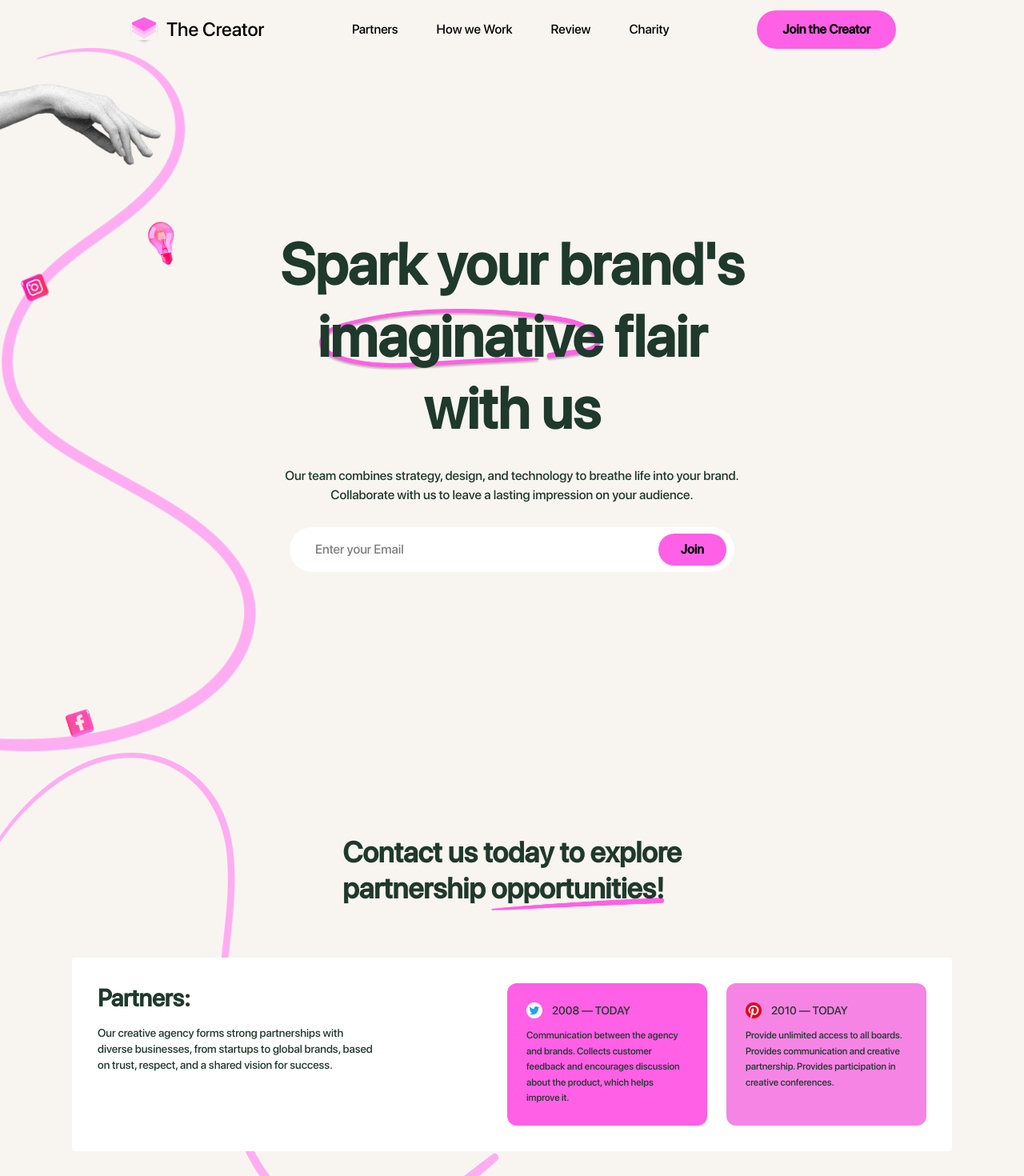
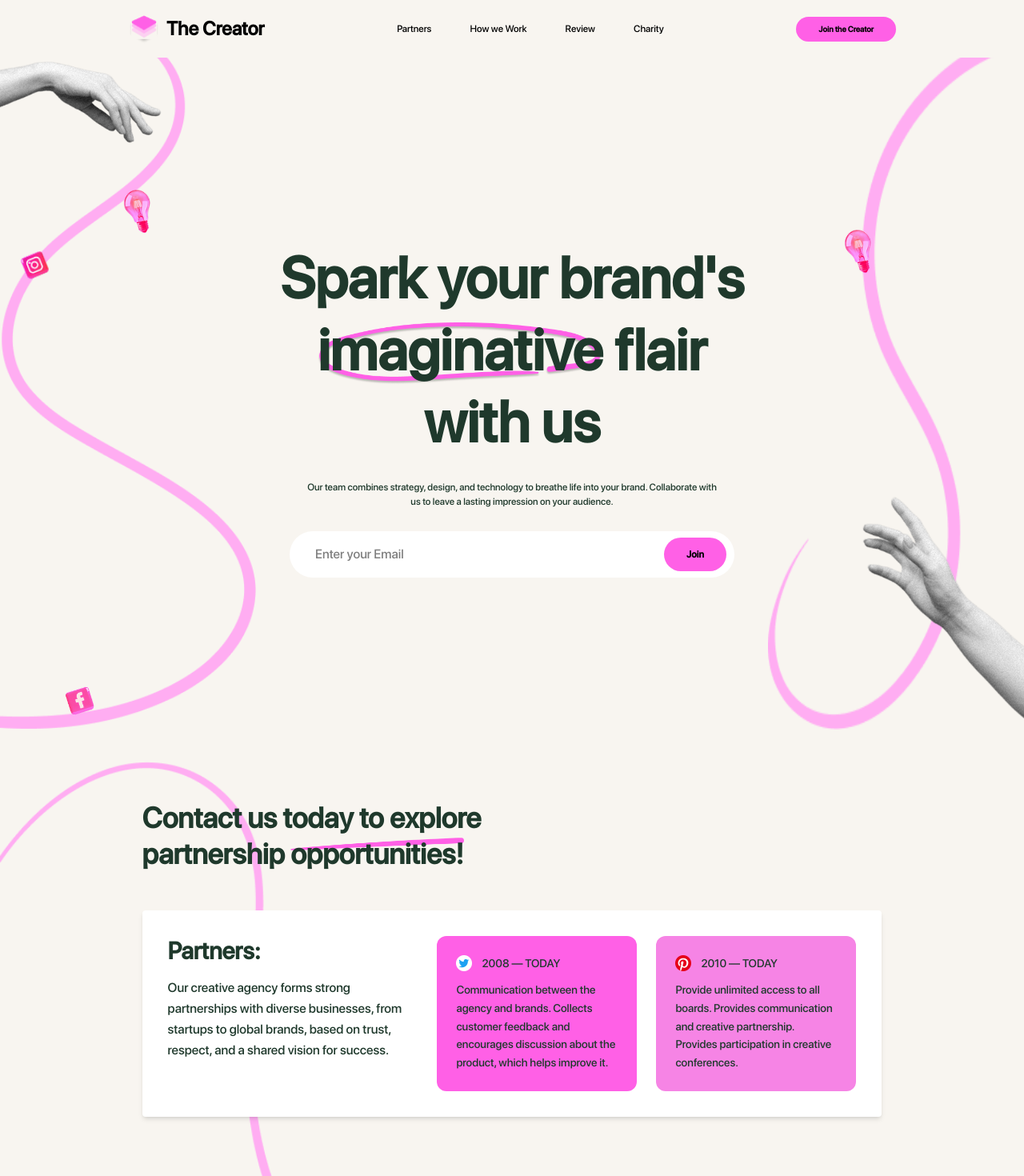
Before and after one commit to muzamil818/creator, a React (Vite) app: page / in a window 1280 px wide. Shown: the top 1470 px of the page at 80% size. Built offline with nearby package versions, Linux system fonts and the light colour scheme.

Commit message:
made responive

```diff
--- a/src/App.tsx
+++ b/src/App.tsx
@@ -15,7 +15,7 @@ function App() {
       <HowWeWork />
       <HowWeWork2 />
       <Review />
-      <div className="py-16 px-[245px]  flex  justify-center items-center gap-8 bg-[#F8F5F0] ">
+      <div className="py-12 lg:py-16 lg:px-[245px] sm:flex-col  lg:flex  lg:justify-center lg:items-center lg:gap-8 bg-[#F8F5F0] ">
         <Charity img={img} img1={img1}/>
         <Charity className="bg-white" divClass="relative top-[-15%] gap-8" titleClass="text-4xl font-bold px-[32px]" title="Charity"/>
       </div>
--- a/src/components/Button.tsx
+++ b/src/components/Button.tsx
@@ -7,7 +7,7 @@ type btn = {
 const Button = ({btnText, className}: btn) => {
   return (
     <div>
-        <button className={`bg-[#FF60E6] font-semibold rounded-full px-[28px] py-[8px]  hover:bg-[#FFADF2] transition-all cursor-pointer ${className}`}>{btnText}</button>
+        <button className={`bg-[#FF60E6] font-semibold rounded-full lg:px-[28px] lg:py-[8px]  hover:bg-[#FFADF2] transition-all cursor-pointer ${className}`}>{btnText}</button>
     </div>
   )
 }
--- a/src/components/Charity.tsx
+++ b/src/components/Charity.tsx
@@ -11,7 +11,7 @@ const Charity = ({className, img, img1, titleClass, title, divClass}: types) =>
   return (
     <div id="charity" className="h-[60vh] w-full flex justify-center items-center  bg-[#F8F5F0]">
 
-        <div className={`rounded h-[315px] w-[380px] flex  flex-col gap-[20px] text-[#1F392C] bg-[#FF60E6] justify-center ${className}`}>
+        <div className={`rounded  lg:h-[315px] lg:w-[380px] h-[280px] w-[240px] sm:h-[300px] sm:w-[260px] flex  flex-col gap-[20px] text-[#1F392C] bg-[#FF60E6] justify-center ${className}`}>
             <div className="flex flex-col gap-2" >
                 <img src={img} alt="" />
                 <img src={img1} alt="" />
--- a/src/components/Footer.tsx
+++ b/src/components/Footer.tsx
@@ -4,24 +4,24 @@ import { FaSquareInstagram } from "react-icons/fa6";
 import { FaLinkedin } from "react-icons/fa";
 const Footer = () => {
   return (
-    <div className="flex flex-col  py-16 gap-16 justify-center items-center text-center bg-[#F8F5F0] h-[55vh] text-[#1F392C]" >
+    <div className="flex flex-col  py-16 gap-16 justify-center items-center text-center bg-[#F8F5F0] h-[65vh] text-[#1F392C]" >
         <div className="flex flex-col gap-3">
-            <h1 className="text-4xl">We are waiting for you to contact us</h1>
+            <h1 className="text-2xl  lg:text-4xl">We are waiting for you to contact us</h1>
             <p>You can write to us at any time and get an instant response.</p>
         </div>
-     <div className="flex  bg-white w-[556px] pl-[16px] py-[8px] rounded-full">
+     <div className="flex justify-center items-center bg-white w-[300px] lg:w-[556px] lg:pl-[16px] lg:py-[8px] rounded-full">
                 <input className="w-full pl-[16px] py-[8px] outline-none"  type="text" placeholder="Enter your Email" />
-                <Button className="mx-[10px]" btnText="Join"/>
+                <Button className="mx-[10px] py-[8px] px-[20px] text-[12px] lg:py-[12px]" btnText="Join"/>
         </div>
-        <div className="pb-8 px-16 flex w-full justify-between items-center ">
+        <div className="lg:pb-8 lg:px-16 py-[20px] flex flex-col justify-center  items-center md:flex-col lg:flex-row w-full lg:justify-between lg:items-center ">
                 <div>
-                    <p><span className="text-[20px]">©</span>  Copywriting</p>
+                    <p><span className=" text-[20px]">©</span>  Copywriting</p>
                 </div>
-                <div>  <ul className="flex justify-center items-center gap-8">
+                <div>  <ul className="md:text-[12px] text-[10px] flex justify-center items-center md:gap-4 lg:gap-8">
           {["Partners", "How we Work", "Review", "Charity"].map((item, i) => (
             <li
               key={i}
-              className="cursor-pointer p-2 hover:text-pink-500 transition-colors"
+              className="cursor-pointer p-2 hover:text-pink-500 transition-colors "
             >
               {item}
             </li>
--- a/src/components/HeroSection.tsx
+++ b/src/components/HeroSection.tsx
@@ -1,5 +1,7 @@
 import leftHand from "../assets/leftHand.png";
+import rightHand from "../assets/rightHand.png";
 import leftLine from "../assets/leftLine.png";
+import rightLine from "../assets/rightline.png";
 import instagram from "../assets/insta.png";
 import facebook from "../assets/facebook.png";
 import bulb from "../assets/bulb.png";
@@ -10,55 +12,74 @@ import Button from "./Button";
 
 const HeroSection = () => {
   return (
-    <div id="home" className="bg-[#F8F5F0] w-full h-[110vh] flex ">
+    <div id="home" className="bg-[#F8F5F0]  w-full h-[60vh] sm:h-[80vh] lg:h-[110vh] md:h-[90vh] flex sm:justify-center sm:items-center sm:flex ">
       {/* Left section */}
-      <div className="relative h-[120vh] w-1/4">
+   <div className="hidden lg:block relative lg:h-[120vh] lg:w-1/4">
         {/* Background line */}
         <img
           src={leftLine}
-          alt=""
-          className="absolute  top-0 left-0 z-0 h-[110vh]"
+          alt="Left Line"
+          className="absolute top-0 left-0 z-0 h-[110vh]"
         />
 
         {/* Hand */}
         <img
           src={leftHand}
-          alt=""
+          alt="Left Hand"
           className="absolute left-0 z-10 w-[210px]"
         />
 
-        {/* Socials + bulb */}
-        <img className="absolute top-70 left-6 w-10" src={instagram} alt="" />
-        <img className="absolute bottom-24 left-20 w-10" src={facebook} alt="" />
-        <img className="absolute top-53 left-45 right-0 h-16" src={bulb} alt="" />
+        {/* Socials + Bulb */}
+        <img className="absolute top-[280px] left-6 w-10" src={instagram} alt="Instagram" />
+        <img className="absolute bottom-24 left-20 w-10" src={facebook} alt="Facebook" />
+        <img className="absolute top-[200px] left-[150px] h-16" src={bulb} alt="Bulb" />
       </div>
 
       {/* Middle section */}
-      <div className="py-[270px] flex-1 gap-7  flex-col flex items-center justify-center text-center">
-        <h1 className="text-[#1F392C] text-7xl font-extrabold  leading-tight">
+      <div className="sm:py-[100px] lg:py-[270px] flex-1 gap-7  flex-col flex items-center justify-center text-center">
+        <h1 className="text-[#1F392C] text-center text-2xl md:text-5xl lg:text-7xl font-extrabold  leading-tight">
           Spark your brand's{" "}
           <span className=" relative inline-block ">
             <span className="relative z-10">imaginative </span>
             <img
               src={lineCover}
               alt=""
-              className="absolute h-25 top-0  left-0 bottom-0 w-full  z-0 object-contain"
+              className="absolute h-25 lg:top-0  left-0 top-[-27px] lg:bottom-0 w-full  z-0 object-contain"
             />
           </span>{" "}
           flair<br/>with us
         </h1>
 
-        <p className="text-[#1F392C]" >Our team combines strategy, design, and technology to breathe life into your brand. Collaborate with us to leave a lasting impression on your audience. </p>
-        <div className="flex  bg-white w-[556px] pl-[16px] py-[8px] rounded-full">
+        <p className="text-[#1F392C] text-[12px] w-[80%]" >Our team combines strategy, design, and technology to breathe life into your brand. Collaborate with us to leave a lasting impression on your audience. </p>
+        <div className="flex justify-center items-center bg-white w-[300px] lg:w-[556px] lg:pl-[16px] lg:py-[8px] rounded-full">
                 <input className="w-full pl-[16px] py-[8px] outline-none"  type="text" placeholder="Enter your Email" />
-                <Button className="mx-[10px]" btnText="Join"/>
+                <Button className="mx-[10px] py-[8px] px-[20px] text-[12px] lg:py-[12px]" btnText="Join"/>
         </div>
       </div>
+    {/* Right Section */}
+ <div className="hidden lg:block relative lg:h-[120vh] lg:w-1/4">
+        {/* Background line */}
+        <img
+          src={rightLine}
+          alt="Right Line"
+          className="absolute top-0 right-0 z-0 h-[110vh]"
+        />
 
-      {/* Right section */}
-      <div className="w-1/4 h-full flex items-center justify-center">
+        {/* Bulb */}
+        <img
+          src={bulb}
+          alt="Bulb Right"
+          className="absolute top-[250px] right-[180px] h-16 z-10"
+        />
 
+        {/* Hand */}
+        <img
+          src={rightHand}
+          alt="Right Hand"
+          className="absolute right-0 bottom-12 z-10 w-[210px]"
+        />
       </div>
+
     </div>
   );
 };
--- a/src/components/HowWeWorkSection/HowWeWork3.tsx
+++ b/src/components/HowWeWorkSection/HowWeWork3.tsx
@@ -8,15 +8,12 @@ import design from "../../assets/design.png"
 
 const HowWeWork3 = () => {
   return (
-    <div className="py-16 px-[245px] h-[250vh] flex flex-col justify-center items-center gap-8 bg-[#F8F5F0] ">
+<div className="py-16 px-6 sm:px-12 md:px-24 lg:px-32 flex flex-col justify-center items-center gap-12 bg-[#F8F5F0]">
+  <WorkCard research={research} />
+  <WorkCard className="flex-col lg:flex-row-reverse" research={concept} title="2# Concept development:" />
+  <WorkCard research={design} title="3# Design and execution:" />
+</div>
 
-      <WorkCard research={research}/>
-      <WorkCard className="flex-row-reverse" research={concept} title="2# Concept development:"/>
-      <WorkCard research={design}   title="3# Design and execution:"/>
-
-
-
-    </div>
   )
 }
 
--- a/src/components/HowWeWorkSection/WorkCard.tsx
+++ b/src/components/HowWeWorkSection/WorkCard.tsx
@@ -6,31 +6,27 @@ type cardDetail = {
 };
 const WorkCard = ({ research, title, text, className }: cardDetail) => {
   return (
-    <div className={`my-16 flex justify-between ${className}`}>
-      <div className={`flex flex-col w-1/2 gap-4 text-[#1F392C] `}>
-        <h2 className="text-3xl">
-          {title ? <>{title}</> : <>1# Research & Analysis</>}
+   <div className={`my-16 flex flex-col lg:flex-row justify-between items-center lg:items-start ${className} gap-8 lg:gap-16`}>
+  {/* Text Section */}
+  <div className="flex flex-col w-full lg:w-1/2 gap-4 text-[#1F392C] text-center lg:text-left">
+    <h2 className="text-2xl sm:text-3xl">
+      {title ? title : "1# Research & Analysis"}
     </h2>
-
-        <p className="text-[12px]">
+    <p className="text-[12px] sm:text-sm">
       {text ? (
-            <>{text}</>
+        text
       ) : (
-            <>
-              Our agency's research-driven approach involves gathering insights
-              into our clients' industries, competitors, and target audiences to
-              develop tailored strategies that deliver exceptional results. This
-              deep understanding allows us to create innovative and effective
-              campaigns that resonate with our clients' audiences.
-            </>
+        "Our agency's research-driven approach involves gathering insights into our clients' industries, competitors, and target audiences to develop tailored strategies that deliver exceptional results. This deep understanding allows us to create innovative and effective campaigns that resonate with our clients' audiences."
       )}
     </p>
   </div>
 
-      <div className="relative top-[40px]">
-        <img className="h-[325px]" src={research} alt="" />
+  {/* Image Section */}
+  <div className="relative top-0 lg:top-[40px] w-full lg:w-1/2 flex justify-center">
+    <img className="h-[200px] sm:h-[250px] lg:h-[325px] w-auto object-contain" src={research} alt="Research Illustration" />
   </div>
 </div>
+
   );
 };
 
--- a/src/components/Nav.tsx
+++ b/src/components/Nav.tsx
@@ -1,26 +1,34 @@
+import { useState } from "react";
+import { IoMdMenu, IoMdClose } from "react-icons/io";
 import logo from "../assets/logo.png";
 import Button from "./Button";
+
 function Nav() {
+  const [isOpen, setIsOpen] = useState(false);
+
   const navItems = [
     { name: "Partners", id: "partner" },
     { name: "How we Work", id: "howwework" },
     { name: "Review", id: "review" },
     { name: "Charity", id: "charity" },
   ];
+
   return (
-    <div className="bg-[#F8F5F0] sticky top-0 z-50 pb-[16px] pt-[30px] px-[160px] flex justify-between items-center h-[60px] w-full ">
-      {/* left Nav */}
-      <div className="cursor-pointer flex justify-center items-center text-2xl gap-2">
-        {/* <a href="#home"> */}
-        <img src={logo} alt="" />
+    <div className="bg-[#F8F5F0] sticky top-0 z-50 px-6 md:px-[100px] lg:px-[160px] flex justify-between items-center py-4">
+      {/* Left Nav (Logo) */}
+      <a href="#home" className="flex items-center gap-2">
+        <img
+          src={logo}
+          alt="The Creator Logo"
+          className="sm:w-6 sm:h-6 md:w-8 md:h-8 lg:w-10 lg:h-10"
+        />
+        <h3 className="text-base sm:text-lg md:text-xl lg:text-2xl font-bold">
+          The Creator
+        </h3>
+      </a>
 
-        {/* </a> */}
-        <a href="#home"> <h3>The Creator</h3></a>
-      </div>
-
-      {/* Middle Nav */}
-      <div className="">
-        <ul className="flex justify-center items-center gap-8">
+      {/* Middle Nav (Desktop only) */}
+      <ul className="hidden md:flex md:text-[12px] lg:gap-8">
         {navItems.map((item, i) => (
           <a
             href={`#${item.id}`}
@@ -31,14 +39,41 @@ function Nav() {
           </a>
         ))}
       </ul>
-      </div>
-      {/* Right Nav */}
-      <div>
+
+      {/* Right Nav Button (Desktop only) */}
+      <div className="hidden  lg:inline-block">
         <Button
           btnText="Join the Creator"
-          className="px-[32px] py-[12px] bg-[#FF60E6] font-semibold rounded-full"
+          className="md:text-[10px] md:px-[16px] md:py-[7px] px-[32px] py-[12px] bg-[#FF60E6] font-semibold rounded-full"
         />
       </div>
+
+      {/* Mobile Hamburger */}
+      <div className="md:hidden text-3xl">
+        <button onClick={() => setIsOpen(!isOpen)}>
+          {isOpen ? <IoMdClose /> : <IoMdMenu />}
+        </button>
+      </div>
+
+      {/* Mobile Dropdown */}
+      {isOpen && (
+        <div className="absolute top-[70px] left-0 w-full bg-[#F8F5F0] flex flex-col items-center gap-6 py-6 shadow-md md:hidden">
+          {navItems.map((item, i) => (
+            <a
+              href={`#${item.id}`}
+              key={i}
+              className="cursor-pointer hover:text-pink-500 transition-colors"
+              onClick={() => setIsOpen(false)} // close menu when clicked
+            >
+              {item.name}
+            </a>
+          ))}
+          <Button
+            btnText="Join the Creator"
+            className="px-[24px] py-[10px] bg-[#FF60E6] font-semibold rounded-full"
+          />
+        </div>
+      )}
     </div>
   );
 }
--- a/src/components/Partner.tsx
+++ b/src/components/Partner.tsx
@@ -5,48 +5,56 @@ import workLine from "../assets/workLine.png";
 
 const Work = () => {
   return (
-    <div id="partner" className="relative z-10 flex flex-col justify-center items-center h-[666px] w-full bg-[#F8F5F0] py-[72] px-[62]">
-      <h1 className="text-[#1F392C] text-4xl font-extrabold  leading-tight">
+ <div
+  id="partner"
+  className="relative z-10 flex flex-col justify-center items-center w-full bg-[#F8F5F0] py-12 px-6 sm:px-10 md:px-16 lg:px-[62px]"
+>
+  <div className="w-full md:w-[80%] items-center">
+    {/* Heading */}
+    <h1 className="text-[#1F392C] text-2xl sm:text-3xl md:text-4xl font-extrabold leading-snug md:leading-tight text-center md:text-left">
       Contact us today to explore
-        <br /> partnership{" "}
-        <span className=" relative inline-block ">
+      <br className="hidden sm:block" />
+      partnership{" "}
+      <span className="relative inline-block">
         <span className="relative z-10">opportunities! </span>
         <img
           src={opLine}
           alt=""
-            className="absolute h-25 top-[-8px]   left-0 bottom-5 w-full  z-0 object-contain"
+          className="absolute top-[-6px] left-0 w-full z-0 object-contain h-5 sm:h-6 md:h-8"
         />
-        </span>{" "}
+      </span>
     </h1>
 
+    {/* Background line */}
     <img
-        className="absolute -z-10 top-0 left-0  object-contain"
+      className="absolute -z-10 top-0 left-0 object-contain w-full max-w-[300px] sm:max-w-[500px] md:max-w-[700px]"
       src={workLine}
       alt=""
     />
 
-      <div className="flex flex-col lg:flex-row justify-between items-start my-[64px] rounded bg-white w-full max-w-[1100px] mx-auto p-8 gap-8">
+    {/* Content box */}
+    <div className="flex flex-col lg:flex-row justify-between items-start mt-12 mb-8 rounded bg-white w-full max-w-[1100px] mx-auto p-6 sm:p-8 gap-8 shadow-md">
       {/* Left content */}
-        <div className="flex flex-col gap-4 text-[#1F392C] max-w-[350px]">
-          <h4 className="text-3xl font-bold">Partners:</h4>
-          <p className="text-sm">
-            Our creative agency forms strong partnerships with diverse
-            businesses, from startups to global brands, based on trust, respect,
-            and a shared vision for success.
+      <div className="flex flex-col gap-4 text-[#1F392C] max-w-full lg:max-w-[350px] text-center lg:text-left">
+        <h4 className="text-xl sm:text-2xl md:text-3xl font-bold">Partners:</h4>
+        <p className="text-sm sm:text-base leading-relaxed">
+          Our creative agency forms strong partnerships with diverse businesses,
+          from startups to global brands, based on trust, respect, and a shared
+          vision for success.
         </p>
       </div>
 
       {/* Cards section */}
       <div className="flex flex-col sm:flex-row gap-6 w-full lg:w-auto group">
         {/* Card 1 */}
-          <div className="cursor-pointer bg-[#FF60E6] rounded-xl p-6 w-full sm:w-[250px] transition-all duration-300 transform group-hover:blur-[0.8px] hover:!blur-none hover:scale-105 hover:shadow-lg">
+        <div className="cursor-pointer bg-[#FF60E6] rounded-xl p-5 sm:p-6 w-full sm:w-[250px] transition-all duration-300 transform group-hover:blur-[0.8px] hover:!blur-none hover:scale-105 hover:shadow-lg">
           <div className="flex items-center gap-3 mb-3">
             <img src={twi} alt="Logo1" className="w-5 h-5" />
-              <span className="text-sm font-medium text-[#1F392C]">
+            <span className="text-xs sm:text-sm font-medium text-[#1F392C]">
               2008 — TODAY
             </span>
           </div>
-            <p className="text-xs text-[#1F392C] leading-relaxed">
+          <p className="text-xs sm:text-sm text-[#1F392C] leading-relaxed">
             Communication between the agency and brands. Collects customer
             feedback and encourages discussion about the product, which helps
             improve it.
@@ -54,14 +62,14 @@ const Work = () => {
         </div>
 
         {/* Card 2 */}
-          <div className="cursor-pointer bg-[#f684e5] rounded-xl p-6 w-full sm:w-[250px] transition-all duration-300 transform group-hover:blur-[1px] hover:!blur-none hover:scale-105 hover:shadow-lg">
+        <div className="cursor-pointer bg-[#f684e5] rounded-xl p-5 sm:p-6 w-full sm:w-[250px] transition-all duration-300 transform group-hover:blur-[1px] hover:!blur-none hover:scale-105 hover:shadow-lg">
           <div className="flex items-center gap-3 mb-3">
             <img src={pin} alt="Logo2" className="w-5 h-5" />
-              <span className="text-sm font-medium text-[#1F392C]">
+            <span className="text-xs sm:text-sm font-medium text-[#1F392C]">
               2010 — TODAY
             </span>
           </div>
-            <p className="text-xs text-[#1F392C] leading-relaxed">
+          <p className="text-xs sm:text-sm text-[#1F392C] leading-relaxed">
             Provide unlimited access to all boards. Provides communication and
             creative partnership. Provides participation in creative
             conferences.
@@ -70,6 +78,8 @@ const Work = () => {
       </div>
     </div>
   </div>
+</div>
+
   );
 };
 
```
Also changed, not shown: src/components/HowWeWorkSection/HowWeWorkSec2.tsx (+12 -12 lines), src/components/Review.tsx (+16 -15 lines). Lines whose indentation alone changed are shown as unchanged.
